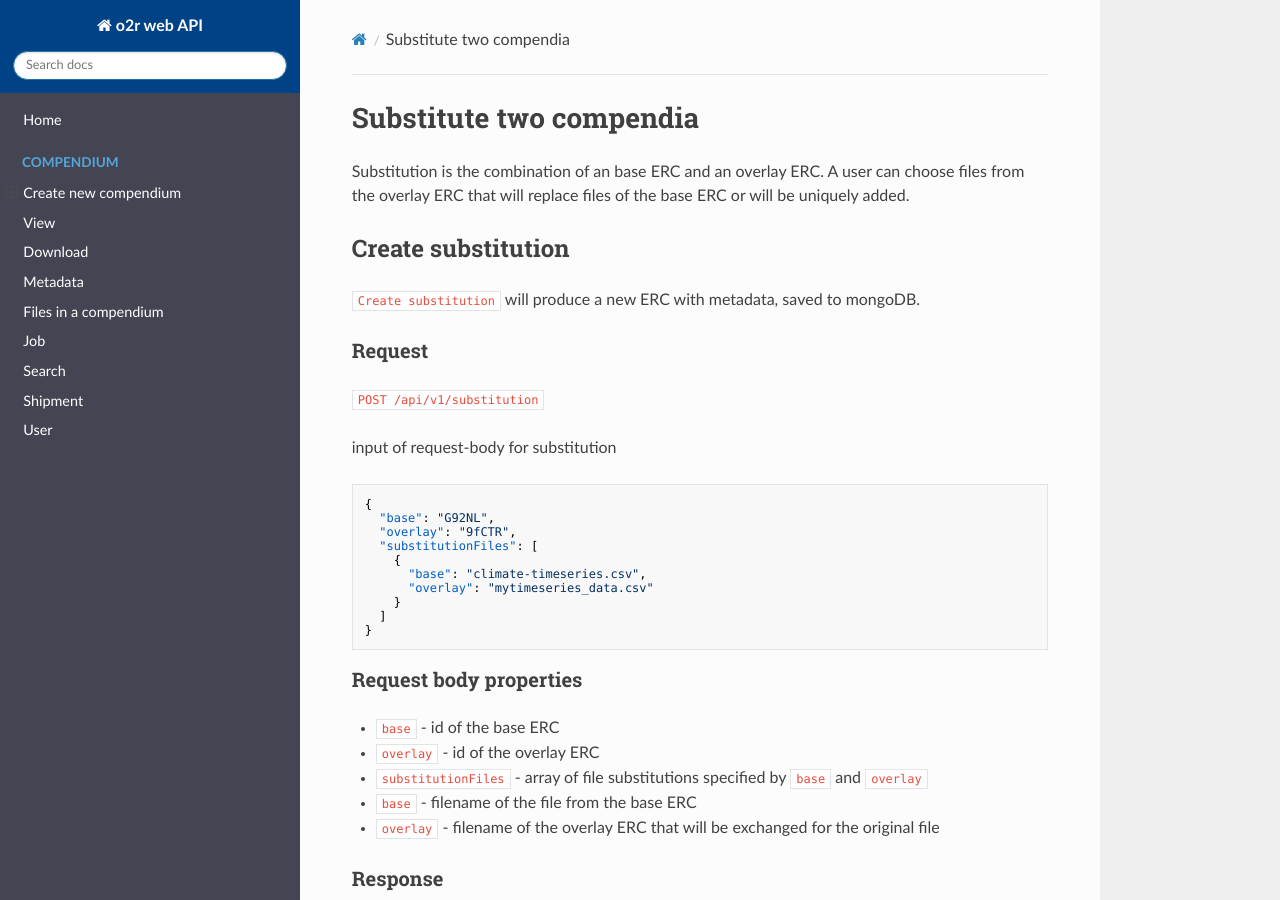
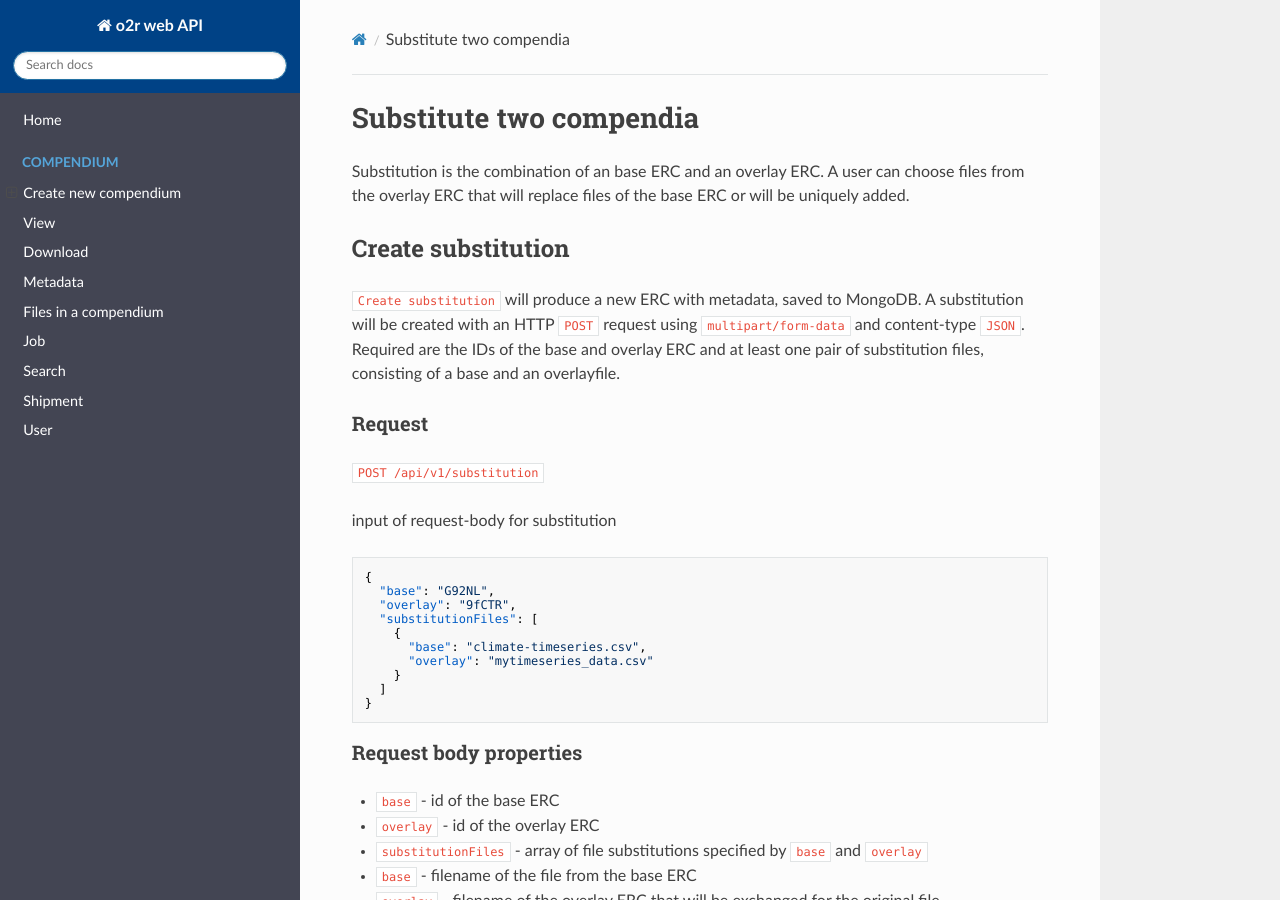
Before and after one commit to o2r-project/api, an MkDocs documentation site: the page built from docs/compendium/substitute.md, in a window 1280 px wide and 900 px high. Built offline with MkDocs 1.6.1, drawn with Linux system fonts in a browser that asks for light colours; nearby versions of some CDN libraries; old or Windows-style settings are respelled for this version of MkDocs.

Commit message:
add accepted POST payload

```diff
--- a/docs/compendium/substitute.md
+++ b/docs/compendium/substitute.md
@@ -5,7 +5,8 @@ A user can choose files from the overlay ERC that will replace files of the base
 
 ## Create substitution
 
-`Create substitution` will produce a new ERC with metadata, saved to mongoDB.
+`Create substitution` will produce a new ERC with metadata, saved to MongoDB.
+A substitution will be created with an HTTP `POST` request using `multipart/form-data` and content-type `JSON`. Required are the IDs of the base and overlay ERC and at least one pair of substitution files, consisting of a base and an overlayfile.
 
 ### Request
 
```
